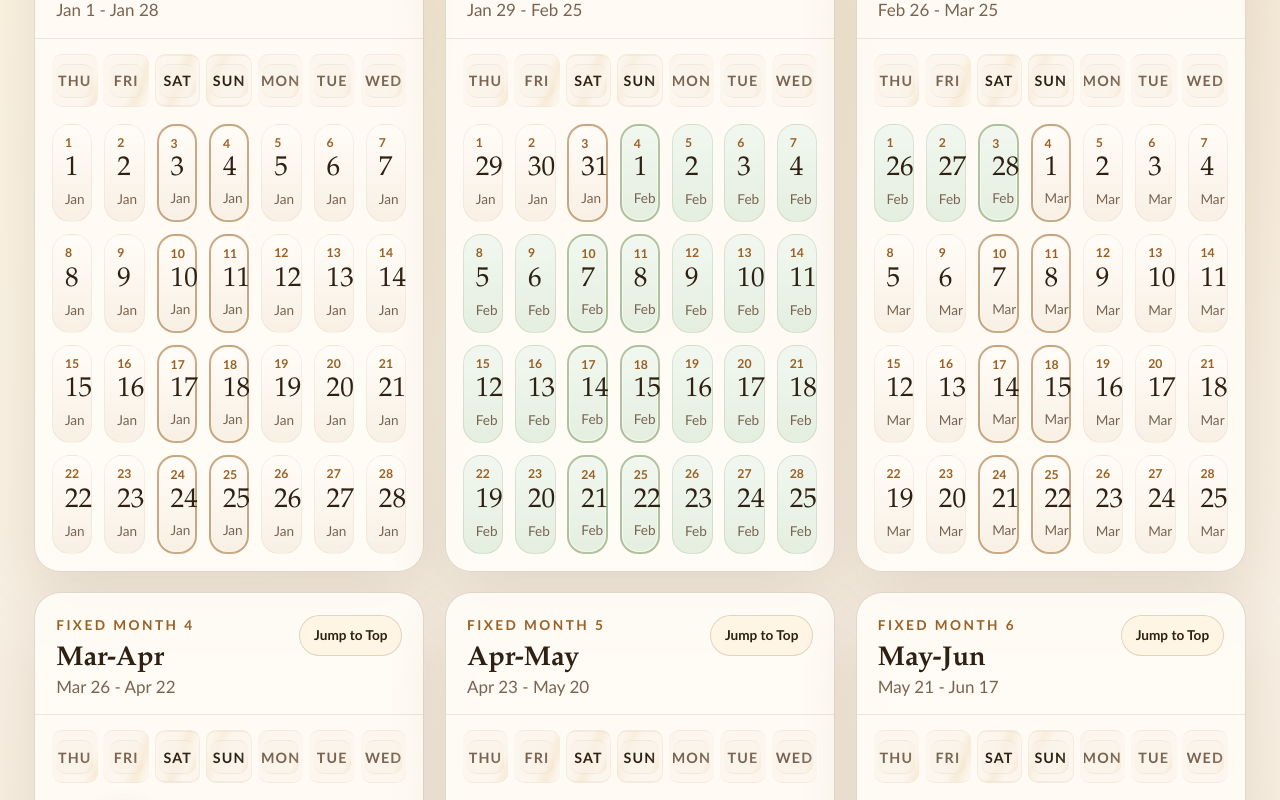
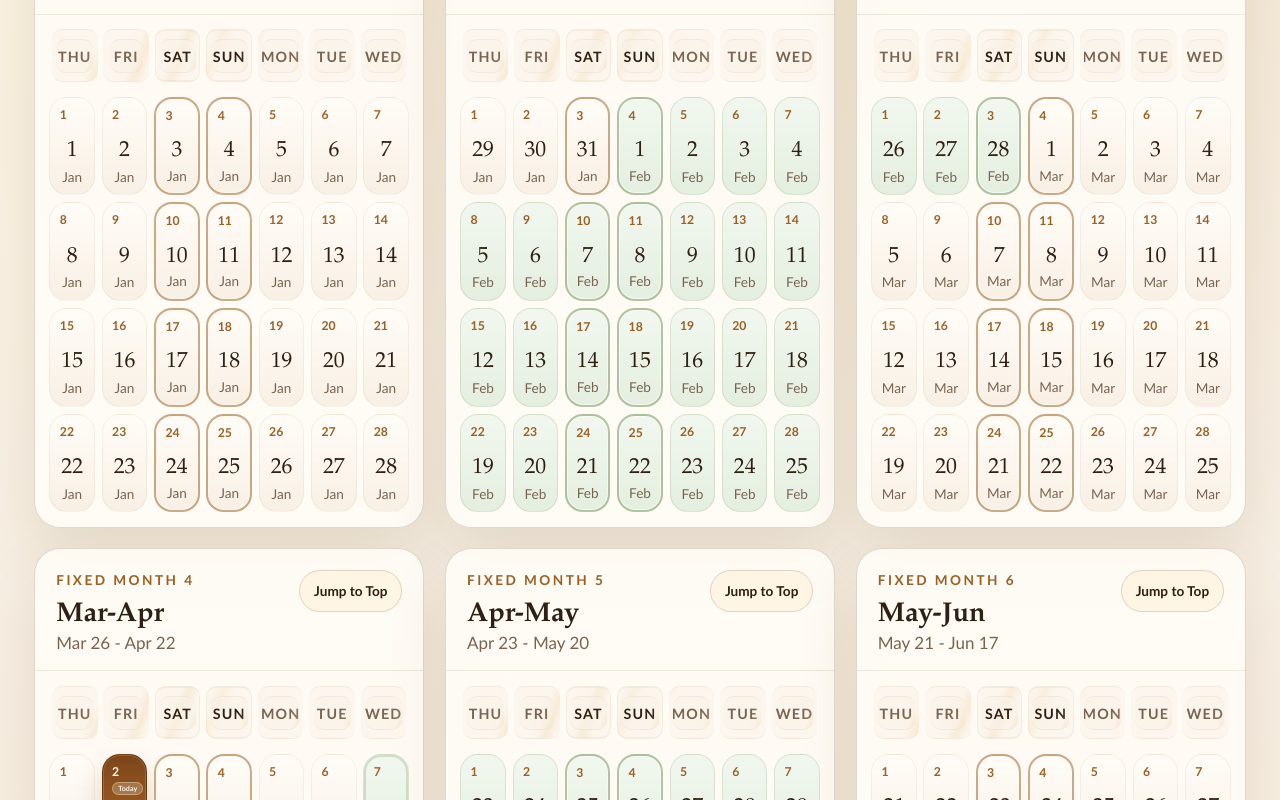
Before and after one commit to jctratt/13-month-calendar, a React (Vite) app: page / in a window 1280 px wide. Shown: the part 980-1780 px from the top of the page. Built offline with nearby package versions, Linux system fonts and the light colour scheme.

Commit message:
Fix tile spacing and date number alignment

```diff
--- a/src/App.css
+++ b/src/App.css
@@ -14,8 +14,9 @@
 
 .hero-panel {
   display: grid;
+  align-items: start;
   gap: 2rem;
-  grid-template-columns: minmax(0, 1.6fr) minmax(18rem, 1fr);
+  grid-template-columns: minmax(0, 1.35fr) minmax(20rem, 0.95fr);
   padding: 2rem;
   position: relative;
   overflow: hidden;
@@ -189,7 +190,8 @@ button:focus-visible {
 
 .calendar-grid {
   display: grid;
-  grid-template-columns: repeat(auto-fit, minmax(18rem, 1fr));
+  align-items: start;
+  grid-template-columns: repeat(auto-fit, minmax(21rem, 1fr));
   gap: 1.2rem;
 }
 
@@ -345,18 +347,19 @@ button:focus-visible {
 .day-grid {
   display: grid;
   grid-template-columns: repeat(7, minmax(0, 1fr));
-  gap: 0.7rem;
-  padding: 1rem;
+  gap: 0.4rem;
+  padding: 0.85rem;
 }
 
 .day-tile {
   position: relative;
   min-height: 5.8rem;
-  padding: 0.7rem;
+  padding: 0.65rem 0.55rem 0.6rem;
   border-radius: 18px;
   border: 1px solid rgba(147, 109, 63, 0.08);
   display: grid;
-  align-content: space-between;
+  grid-template-rows: auto 1fr auto;
+  row-gap: 0.4rem;
 }
 
 .day-tile--month-a {
@@ -376,7 +379,8 @@ button:focus-visible {
   display: grid;
   justify-items: start;
   align-content: start;
-  gap: 0.32rem;
+  gap: 0.22rem;
+  min-height: 1.45rem;
 }
 
 .day-tile--weekend {
@@ -399,36 +403,53 @@ button:focus-visible {
 .day-tile__badge {
   display: inline-flex;
   align-items: center;
-  align-self: start;
-  padding: 0.16rem 0.38rem;
+  justify-content: center;
+  flex: 0 0 auto;
+  margin-top: 0;
+  max-width: 100%;
+  padding: 0.14rem 0.3rem;
   border-radius: 999px;
   background: rgba(255, 246, 231, 0.22);
   border: 1px solid rgba(255, 233, 200, 0.38);
   color: #fff6ea;
-  font-size: 0.52rem;
+  font-size: 0.42rem;
   font-weight: 700;
-  letter-spacing: 0.08em;
+  letter-spacing: 0.01em;
   line-height: 1;
-  text-transform: uppercase;
   white-space: nowrap;
 }
 
 .day-tile__fixed {
+  display: inline-block;
   color: var(--accent-strong);
   font-size: 0.72rem;
   font-weight: 700;
+  font-variant-numeric: tabular-nums lining-nums;
+  font-feature-settings: 'tnum' 1, 'lnum' 1;
   line-height: 1;
 }
 
 .day-tile__gregorian {
+  display: block;
+  width: 100%;
+  align-self: center;
   color: var(--text-strong);
   font-family: var(--display);
-  font-size: 1.6rem;
+  font-size: 1.28rem;
+  font-variant-numeric: tabular-nums lining-nums;
+  font-feature-settings: 'tnum' 1, 'lnum' 1;
+  text-align: center;
   line-height: 1;
+  letter-spacing: 0;
+  overflow: visible;
 }
 
 .day-tile__meta {
+  align-self: end;
+  text-align: center;
+  width: 100%;
   font-size: 0.8rem;
+  line-height: 1;
 }
 
 .day-tile--today .day-tile__fixed,
@@ -489,6 +510,22 @@ button:focus-visible {
   }
 }
 
+@media (min-width: 1120px) {
+  .calendar-grid {
+    grid-template-columns: repeat(3, minmax(0, 1fr));
+  }
+
+  .month-card:last-child:nth-child(3n + 1) {
+    grid-column: 2;
+  }
+}
+
+@media (min-width: 700px) and (max-width: 1119px) {
+  .calendar-grid {
+    grid-template-columns: repeat(2, minmax(0, 1fr));
+  }
+}
+
 @media (max-width: 640px) {
   .app-shell {
     gap: 1.25rem;
@@ -531,6 +568,7 @@ button:focus-visible {
 
   .day-tile {
     min-height: 5.3rem;
-    padding: 0.55rem;
+    padding: 0.62rem 0.58rem 0.56rem;
+    row-gap: 0.32rem;
   }
 }
--- a/src/index.css
+++ b/src/index.css
@@ -41,7 +41,7 @@ body {
 }
 
 #root {
-  max-width: 1440px;
+  max-width: 1320px;
   margin: 0 auto;
   min-height: 100svh;
   padding: 2rem;
@@ -56,11 +56,11 @@ h3 {
 }
 
 h1 {
-  font-size: clamp(2.8rem, 5vw, 4.75rem);
+  font-size: clamp(2.7rem, 4.6vw, 4.35rem);
   line-height: 0.96;
   letter-spacing: -0.04em;
   margin: 0.2rem 0 1rem;
-  max-width: 11ch;
+  max-width: 9ch;
 }
 
 h2 {
```
